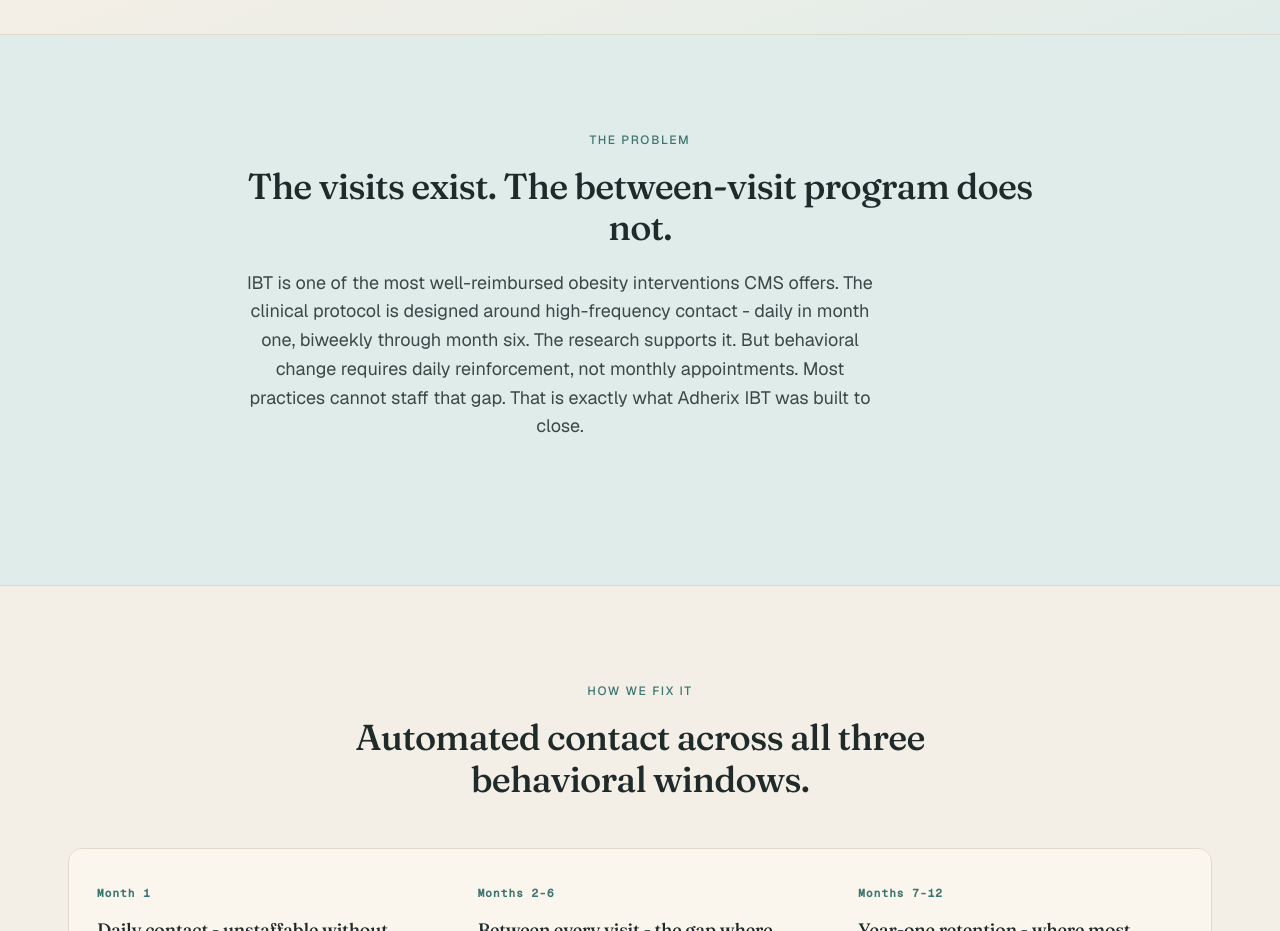
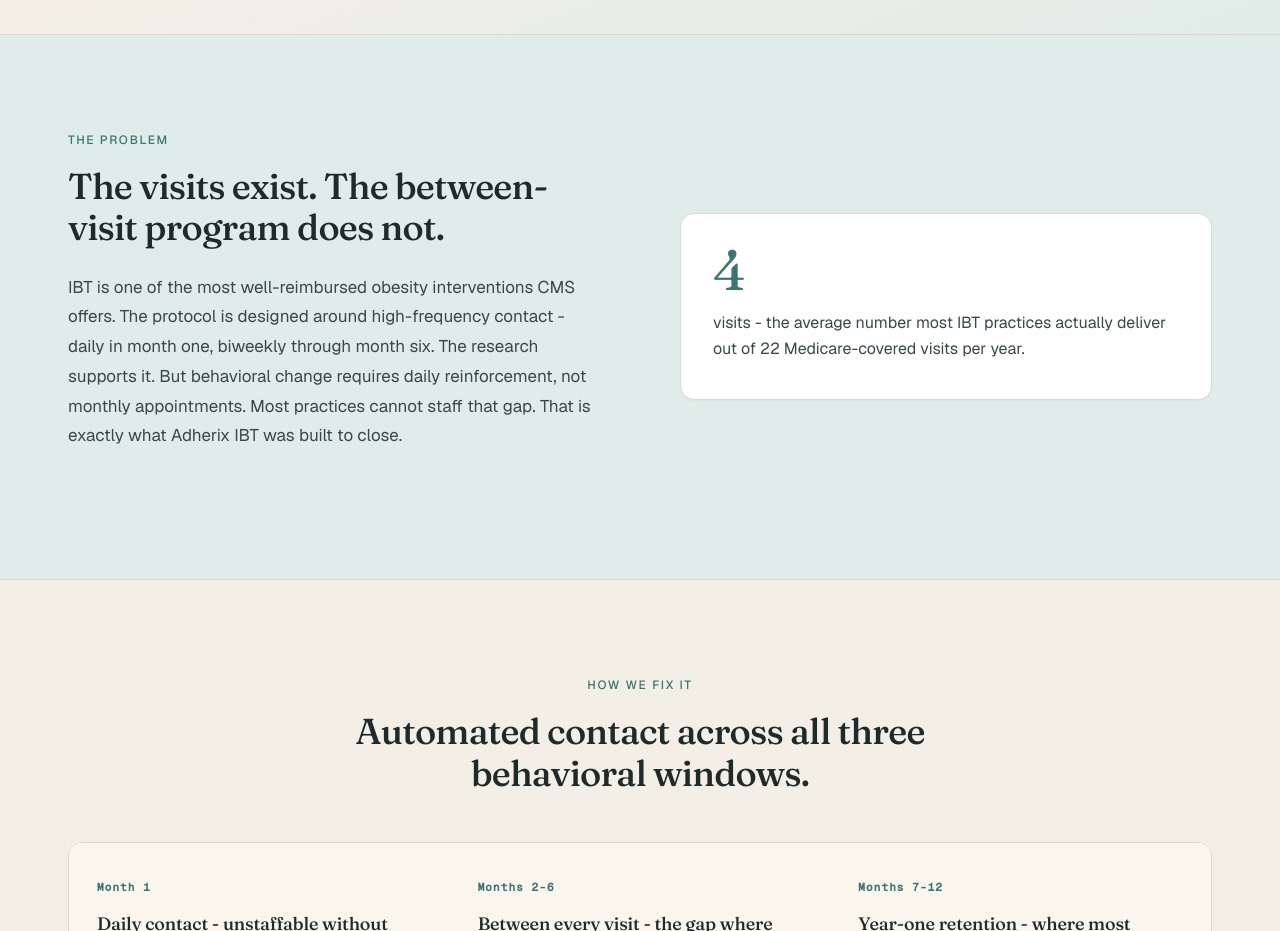
Before and after one commit to seanjohnsonclt-beep/AdherixHealth, a Next.js app: page /behavioral-therapy in a window 1280 px wide. Shown: the part 820-1751 px from the top of the page. Built offline with nearby package versions, Linux system fonts and the light colour scheme.

Commit message:
fix: problem sections now use mkt-v2-problem 2-col layout (copy left, pull stat right) to match Keep homepage

```diff
--- a/src/app/(marketing)/behavioral-therapy/_page.tsx
+++ b/src/app/(marketing)/behavioral-therapy/_page.tsx
@@ -61,17 +61,19 @@ export function BehavioralTherapyPage() {
 
       <section className="mkt-v2-section mkt-v2-section--alt">
         <div className="mkt-container">
-          <div className="mkt-v2-section__head mkt-v2-section__head--lg">
-            <FadeRise as="span" className="mkt-eyebrow">The problem</FadeRise>
-            <FadeRise as="h2" className="mkt-h2" delay={0.05}>
-              The visits exist. The between-visit program does not.
-            </FadeRise>
-            <FadeRise as="p" className="mkt-subhead" delay={0.1}>
-              IBT is one of the most well-reimbursed obesity interventions CMS offers. The clinical
-              protocol is designed around high-frequency contact - daily in month one, biweekly
-              through month six. The research supports it. But behavioral change requires daily
-              reinforcement, not monthly appointments. Most practices cannot staff that gap.
-              That is exactly what Adherix IBT was built to close.
+          <div className="mkt-v2-problem">
+            <div className="mkt-v2-problem__copy">
+              <FadeRise as="span" className="mkt-eyebrow">The problem</FadeRise>
+              <FadeRise as="h2" className="mkt-h2" delay={0.05}>The visits exist. The between-visit program does not.</FadeRise>
+              <FadeRise as="div" className="mkt-v2-problem__body" delay={0.1}>
+                <p>IBT is one of the most well-reimbursed obesity interventions CMS offers. The protocol is designed around high-frequency contact - daily in month one, biweekly through month six. The research supports it. But behavioral change requires daily reinforcement, not monthly appointments. Most practices cannot staff that gap. That is exactly what Adherix IBT was built to close.</p>
+              </FadeRise>
+            </div>
+            <FadeRise className="mkt-v2-problem__visual" delay={0.06} amount={0.2}>
+              <div className="mkt-v2-problem__pull">
+                <div className="mkt-v2-problem__pull-num">4</div>
+                <div className="mkt-v2-problem__pull-text">visits - the average number most IBT practices actually deliver out of 22 Medicare-covered visits per year.</div>
+              </div>
             </FadeRise>
           </div>
         </div>
```
Also changed, not shown: src/app/(marketing)/metabolic-health/_page.tsx (+13 -10 lines), src/app/(marketing)/obesity-care/_page.tsx (+13 -10 lines), src/app/(marketing)/pharmacotherapy/_page.tsx (+13 -10 lines).
